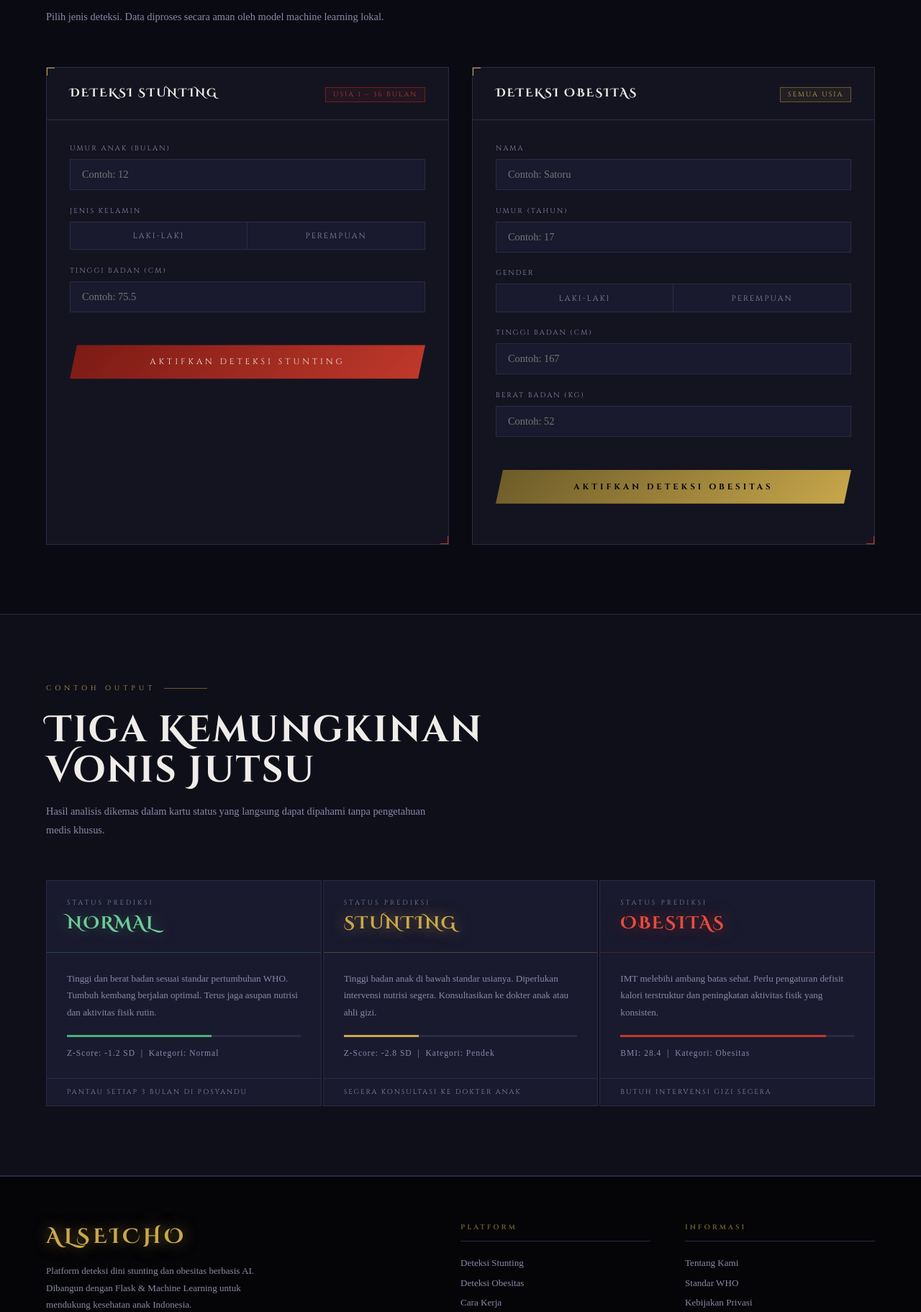
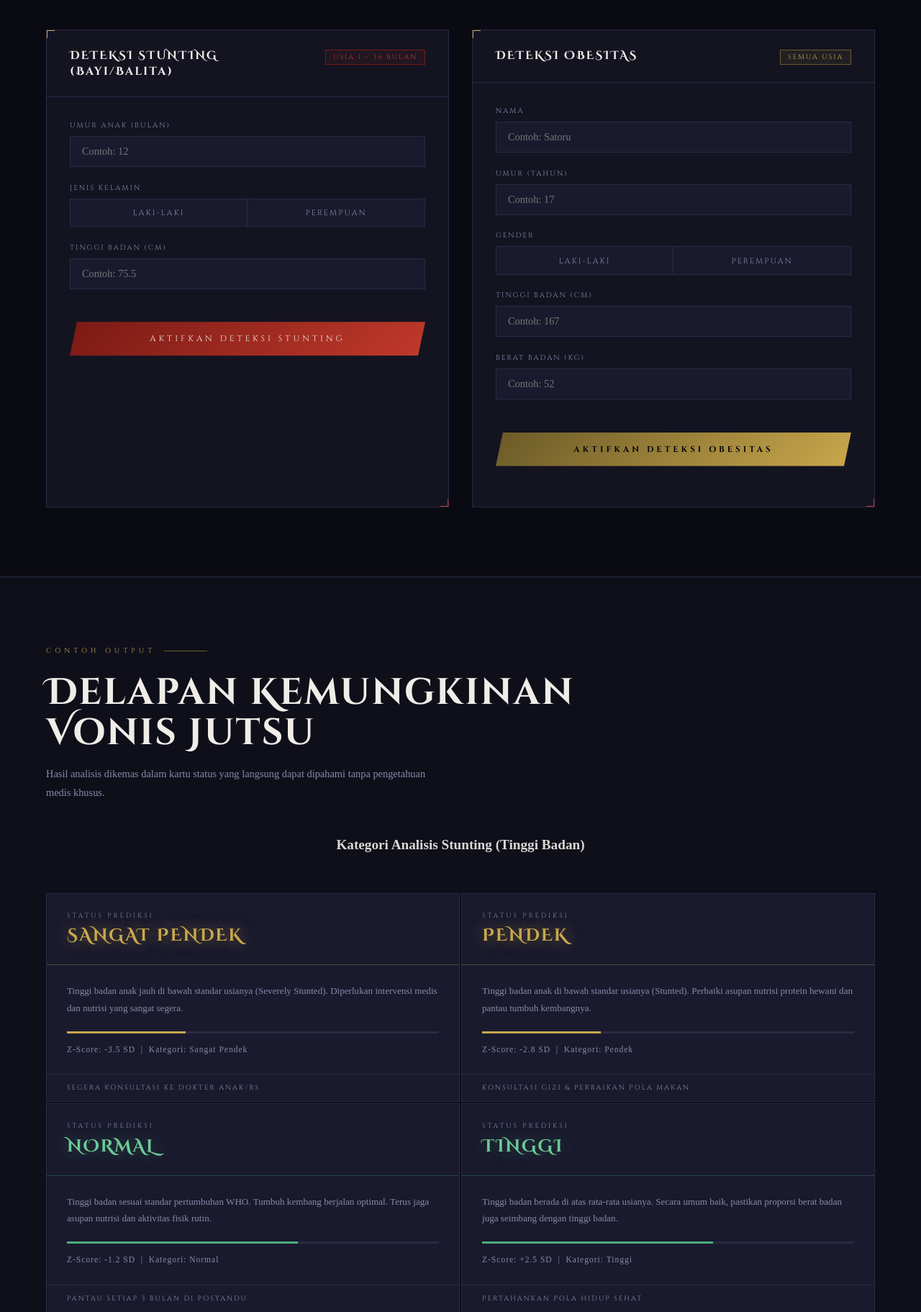
Before and after one commit to ALFADHANI284/AI-Predict-Stunting, a Flask app: page / in a window 1280 px wide. Shown: the part 2748-4571 px from the top of the page at 72% size. Run offline with Flask 3, Linux system fonts and the light colour scheme.

Commit message:
Feat(index): ubah beberapa teks di hero section, ganti kemungkinan vonis menjadi 8 (dibagi tiap kategori)

```diff
--- a/templates/index.html
+++ b/templates/index.html
@@ -931,7 +931,7 @@
 
     .preview-grid {
         display: grid;
-        grid-template-columns: repeat(3, 1fr);
+        grid-template-columns: repeat(2, 1fr);
         gap: 2px;
         margin-top: 3.5rem;
     }
@@ -1232,7 +1232,7 @@
         </h1>
 
         <p class="hero-desc">
-            Seperti mata keenam Gojo yang melihat segalanya — Alseicho menganalisis data fisik anak
+            Seperti SIX EYES Gojo yang melihat segalanya — Alseicho menganalisis data fisik anak
             dengan presisi machine learning. Tidak ada kondisi gizi yang tersembunyi dari pengamatan kami.
         </p>
 
@@ -1243,17 +1243,17 @@
 
         <div class="hero-stats">
             <div class="stat-item">
-                <span class="stat-num">21.6%</span>
-                <span class="stat-label">Prevalensi Stunting Indonesia</span>
+                <span class="stat-num">19,8%</span>
+                <span class="stat-label">Prevalensi Stunting Indonesia(Menurut SSGI) </span>
             </div>
             <div class="stat-item">
-                <span class="stat-num">&lt;5s</span>
+                <span class="stat-num">&lt;10s</span>
                 <span class="stat-label">Waktu Analisis AI</span>
             </div>
-            <div class="stat-item">
+            <!-- <div class="stat-item">
                 <span class="stat-num">WHO</span>
                 <span class="stat-label">Standar Referensi Data</span>
-            </div>
+            </div> -->
             <div class="stat-item">
                 <span class="stat-num">KNN</span>
                 <span class="stat-label">Algoritma ML Digunakan</span>
@@ -1267,13 +1267,13 @@
     <div class="ticker-track">
         <span class="ticker-item">DETEKSI STUNTING DINI <span class="ticker-sep">✦</span></span>
         <span class="ticker-item">CEK KATEGORI BERAT BADAN <span class="ticker-sep">✦</span></span>
-        <span class="ticker-item">STANDAR WHO INTERNASIONAL <span class="ticker-sep">✦</span></span>
+        <!-- <span class="ticker-item">STANDAR WHO INTERNASIONAL <span class="ticker-sep">✦</span></span> -->
         <span class="ticker-item">ANALISIS KNN MACHINE LEARNING <span class="ticker-sep">✦</span></span>
         <span class="ticker-item">GRATIS DAN AKURAT <span class="ticker-sep">✦</span></span>
         <span class="ticker-item">PANTAU TUMBUH KEMBANG ANAK <span class="ticker-sep">✦</span></span>
         <span class="ticker-item">DETEKSI STUNTING DINI <span class="ticker-sep">✦</span></span>
         <span class="ticker-item">CEK KATEGORI BERAT BADAN <span class="ticker-sep">✦</span></span>
-        <span class="ticker-item">STANDAR WHO INTERNASIONAL <span class="ticker-sep">✦</span></span>
+        <!-- <span class="ticker-item">STANDAR WHO INTERNASIONAL <span class="ticker-sep">✦</span></span> -->
         <span class="ticker-item">ANALISIS KNN MACHINE LEARNING <span class="ticker-sep">✦</span></span>
         <span class="ticker-item">GRATIS DAN AKURAT <span class="ticker-sep">✦</span></span>
         <span class="ticker-item">PANTAU TUMBUH KEMBANG ANAK <span class="ticker-sep">✦</span></span>
@@ -1287,8 +1287,8 @@
     <div class="section-eyebrow reveal">Mengapa Penting</div>
     <h2 class="section-title reveal reveal-delay-1">Bahaya yang Tak<br>Terlihat Mata Biasa</h2>
     <p class="section-sub reveal reveal-delay-2">
-        Seperti kutukan tersembunyi, stunting dan obesitas mengancam dari dalam — merusak kecerdasan,
-        kesehatan, dan masa depan anak secara perlahan tanpa gejala yang jelas.
+        Seperti kutukan yang tersembunyi, stunting dan obesitas mengancam dari dalam — merusak kecerdasan,
+        kesehatan, dan masa depan secara perlahan tanpa gejala yang jelas.
     </p>
 
     <div class="why-grid">
@@ -1332,12 +1332,12 @@
         <div class="how-step">
             <span class="how-step-num">02</span>
             <h3>Jutsu KNN Bekerja</h3>
-            <p>Model K-Nearest Neighbors membandingkan data dengan ribuan referensi standar WHO secara real-time.</p>
+            <p>Model K-Nearest Neighbors membandingkan data dengan ribuan refererensi data.</p>
         </div>
         <div class="how-step">
             <span class="how-step-num">03</span>
             <h3>Klasifikasi Status</h3>
-            <p>Sistem mengklasifikasikan: Normal, Pendek, Sangat Pendek, Tinggi — atau Ideal, Underweight, Overweight, Obesitas.</p>
+            <p>Sistem mengklasifikasikan: Normal, Pendek, Sangat Pendek, Tinggi (untuk deteksi stunting) - Ideal, Underweight, Overweight, Obesitas (untuk deteksi obesitas).</p>
         </div>
         <div class="how-step">
             <span class="how-step-num">04</span>
@@ -1365,7 +1365,7 @@
         ============================ -->
         <div class="form-card">
             <div class="form-card-head">
-                <h3>DETEKSI STUNTING</h3>
+                <h3>DETEKSI STUNTING (Bayi/Balita)</h3>
                 <span class="form-card-tag tag-stunting">USIA 1 – 36 BULAN</span>
             </div>
             <div class="form-card-body">
@@ -1402,10 +1402,7 @@
                     </button>
                 </form>
 
-                <!-- ===== FLASK RESULT AREA STUNTING =====
-                     Uncomment lines below when deploying to Flask.
-                     These Jinja2 tags render the backend prediction results.
-                ===== -->
+                <!-- ===== FLASK RESULT AREA STUNTING ===== -->
                 <div class="result-area" id="resultStunting">
                     {% if error_stunting %}
                     <div class="error-box">{{ error_stunting }}</div>
@@ -1478,9 +1475,7 @@
                     </button>
                 </form>
 
-                <!-- ===== FLASK RESULT AREA OBESITAS =====
-                     Uncomment lines below when deploying to Flask.
-                ===== -->
+                <!-- ===== FLASK RESULT AREA OBESITAS ===== -->
                 <div class="result-area" id="resultObesitas">
                     {% if error_obesitas %}
                     <div class="error-box">{{ error_obesitas }}</div>
@@ -1493,10 +1488,8 @@
                     </div>
                     {% endif %}
                 </div>
-
-            </div>
-        </div>
-
+            </div>
+        </div>
     </div>
 </section>
 
@@ -1505,37 +1498,121 @@
 ============================================= -->
 <section class="preview-section" id="preview">
     <div class="section-eyebrow reveal">Contoh Output</div>
-    <h2 class="section-title reveal reveal-delay-1">Tiga Kemungkinan<br>Vonis Jutsu</h2>
+    <h2 class="section-title reveal reveal-delay-1">Delapan Kemungkinan<br>Vonis Jutsu</h2>
     <p class="section-sub reveal reveal-delay-2">Hasil analisis dikemas dalam kartu status yang langsung dapat dipahami tanpa pengetahuan medis khusus.</p>
 
+    <!-- BAGIAN 1: ANALISIS STUNTING -->
+    <div class="reveal" style="margin-top: 3rem; margin-bottom: 1rem; text-align: center;">
+        <h3 style="font-size: 1.2rem; font-weight: 600; opacity: 0.9;">Kategori Analisis Stunting (Tinggi Badan)</h3>
+    </div>
+
     <div class="preview-grid reveal">
-
+        <!-- Sangat Pendek -->
+        <div class="preview-card card-stunting">
+            <div class="pc-header">
+                <span class="pc-status-lbl">Status Prediksi</span>
+                <span class="pc-status-val">SANGAT PENDEK</span>
+            </div>
+            <div class="pc-body">
+                <p>Tinggi badan anak jauh di bawah standar usianya (Severely Stunted). Diperlukan intervensi medis dan nutrisi yang sangat segera.</p>
+                <div class="pc-bar-wrap"><div class="pc-bar"></div></div>
+                <p style="margin-top:0.75rem;margin-bottom:0;font-size:0.72rem;letter-spacing:1px;">Z-Score: -3.5 SD &nbsp;|&nbsp; Kategori: Sangat Pendek</p>
+            </div>
+            <div class="pc-footer">Segera konsultasi ke dokter anak/RS</div>
+        </div>
+
+        <!-- Pendek -->
+        <div class="preview-card card-stunting">
+            <div class="pc-header">
+                <span class="pc-status-lbl">Status Prediksi</span>
+                <span class="pc-status-val">PENDEK</span>
+            </div>
+            <div class="pc-body">
+                <p>Tinggi badan anak di bawah standar usianya (Stunted). Perbaiki asupan nutrisi protein hewani dan pantau tumbuh kembangnya.</p>
+                <div class="pc-bar-wrap"><div class="pc-bar"></div></div>
+                <p style="margin-top:0.75rem;margin-bottom:0;font-size:0.72rem;letter-spacing:1px;">Z-Score: -2.8 SD &nbsp;|&nbsp; Kategori: Pendek</p>
+            </div>
+            <div class="pc-footer">Konsultasi gizi & perbaikan pola makan</div>
+        </div>
+
+        <!-- Normal -->
         <div class="preview-card card-normal">
             <div class="pc-header">
                 <span class="pc-status-lbl">Status Prediksi</span>
                 <span class="pc-status-val">NORMAL</span>
             </div>
             <div class="pc-body">
-                <p>Tinggi dan berat badan sesuai standar pertumbuhan WHO. Tumbuh kembang berjalan optimal. Terus jaga asupan nutrisi dan aktivitas fisik rutin.</p>
+                <p>Tinggi badan sesuai standar pertumbuhan WHO. Tumbuh kembang berjalan optimal. Terus jaga asupan nutrisi dan aktivitas fisik rutin.</p>
                 <div class="pc-bar-wrap"><div class="pc-bar"></div></div>
                 <p style="margin-top:0.75rem;margin-bottom:0;font-size:0.72rem;letter-spacing:1px;">Z-Score: -1.2 SD &nbsp;|&nbsp; Kategori: Normal</p>
             </div>
             <div class="pc-footer">Pantau setiap 3 bulan di posyandu</div>
         </div>
 
+        <!-- Tinggi -->
+        <div class="preview-card card-normal">
+            <div class="pc-header">
+                <span class="pc-status-lbl">Status Prediksi</span>
+                <span class="pc-status-val">TINGGI</span>
+            </div>
+            <div class="pc-body">
+                <p>Tinggi badan berada di atas rata-rata usianya. Secara umum baik, pastikan proporsi berat badan juga seimbang dengan tinggi badan.</p>
+                <div class="pc-bar-wrap"><div class="pc-bar"></div></div>
+                <p style="margin-top:0.75rem;margin-bottom:0;font-size:0.72rem;letter-spacing:1px;">Z-Score: +2.5 SD &nbsp;|&nbsp; Kategori: Tinggi</p>
+            </div>
+            <div class="pc-footer">Pertahankan pola hidup sehat</div>
+        </div>
+    </div>
+
+    <!-- BAGIAN 2: ANALISIS OBESITAS -->
+    <div class="reveal" style="margin-top: 4rem; margin-bottom: 1rem; text-align: center;">
+        <h3 style="font-size: 1.2rem; font-weight: 600; opacity: 0.9;">Kategori Analisis Obesitas (Indeks Massa Tubuh)</h3>
+    </div>
+
+    <div class="preview-grid reveal">
+        <!-- Underweight -->
         <div class="preview-card card-stunting">
             <div class="pc-header">
                 <span class="pc-status-lbl">Status Prediksi</span>
-                <span class="pc-status-val">STUNTING</span>
+                <span class="pc-status-val">UNDERWEIGHT</span>
             </div>
             <div class="pc-body">
-                <p>Tinggi badan anak di bawah standar usianya. Diperlukan intervensi nutrisi segera. Konsultasikan ke dokter anak atau ahli gizi.</p>
+                <p>IMT berada di bawah batas normal (Kurus). Diperlukan peningkatan asupan kalori bernutrisi untuk mencapai berat badan ideal.</p>
                 <div class="pc-bar-wrap"><div class="pc-bar"></div></div>
-                <p style="margin-top:0.75rem;margin-bottom:0;font-size:0.72rem;letter-spacing:1px;">Z-Score: -2.8 SD &nbsp;|&nbsp; Kategori: Pendek</p>
-            </div>
-            <div class="pc-footer">Segera konsultasi ke dokter anak</div>
-        </div>
-
+                <p style="margin-top:0.75rem;margin-bottom:0;font-size:0.72rem;letter-spacing:1px;">BMI: 16.5 &nbsp;|&nbsp; Kategori: Underweight</p>
+            </div>
+            <div class="pc-footer">Tingkatkan asupan kalori & gizi</div>
+        </div>
+
+        <!-- Normal -->
+        <div class="preview-card card-normal">
+            <div class="pc-header">
+                <span class="pc-status-lbl">Status Prediksi</span>
+                <span class="pc-status-val">NORMAL</span>
+            </div>
+            <div class="pc-body">
+                <p>IMT berada pada rentang yang ideal dan sehat. Tetap pertahankan pola makan seimbang dan gaya hidup aktif secara konsisten.</p>
+                <div class="pc-bar-wrap"><div class="pc-bar"></div></div>
+                <p style="margin-top:0.75rem;margin-bottom:0;font-size:0.72rem;letter-spacing:1px;">BMI: 21.0 &nbsp;|&nbsp; Kategori: Normal</p>
+            </div>
+            <div class="pc-footer">Pertahankan gaya hidup sehat</div>
+        </div>
+
+        <!-- Overweight -->
+        <div class="preview-card card-obesitas">
+            <div class="pc-header">
+                <span class="pc-status-lbl">Status Prediksi</span>
+                <span class="pc-status-val">OVERWEIGHT</span>
+            </div>
+            <div class="pc-body">
+                <p>IMT mulai melewati batas normal (Kelebihan berat badan). Kurangi asupan gula/lemak berlebih dan tingkatkan aktivitas kardio.</p>
+                <div class="pc-bar-wrap"><div class="pc-bar"></div></div>
+                <p style="margin-top:0.75rem;margin-bottom:0;font-size:0.72rem;letter-spacing:1px;">BMI: 26.5 &nbsp;|&nbsp; Kategori: Overweight</p>
+            </div>
+            <div class="pc-footer">Mulai atur pola makan & olahraga</div>
+        </div>
+
+        <!-- Obesity -->
         <div class="preview-card card-obesitas">
             <div class="pc-header">
                 <span class="pc-status-lbl">Status Prediksi</span>
@@ -1544,11 +1621,10 @@
             <div class="pc-body">
                 <p>IMT melebihi ambang batas sehat. Perlu pengaturan defisit kalori terstruktur dan peningkatan aktivitas fisik yang konsisten.</p>
                 <div class="pc-bar-wrap"><div class="pc-bar"></div></div>
-                <p style="margin-top:0.75rem;margin-bottom:0;font-size:0.72rem;letter-spacing:1px;">BMI: 28.4 &nbsp;|&nbsp; Kategori: Obesitas</p>
+                <p style="margin-top:0.75rem;margin-bottom:0;font-size:0.72rem;letter-spacing:1px;">BMI: 31.4 &nbsp;|&nbsp; Kategori: Obesitas</p>
             </div>
             <div class="pc-footer">Butuh intervensi gizi segera</div>
         </div>
-
     </div>
 </section>
 
```
